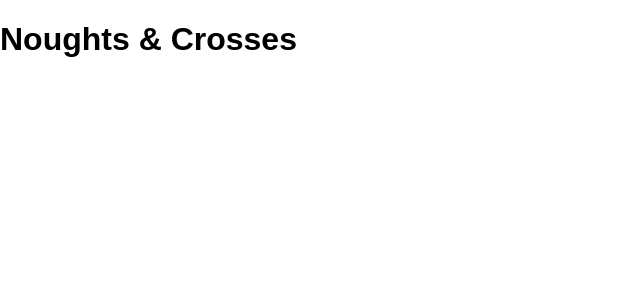
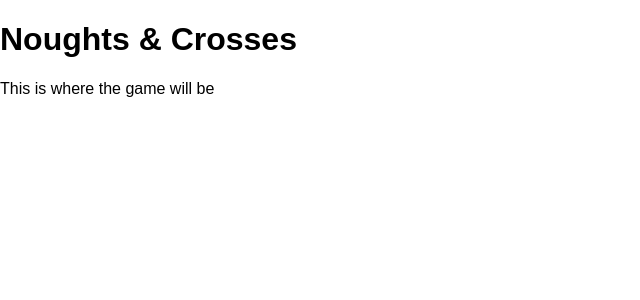
Before and after one commit to miguelmoreba/tic-tac-toe, a React (Create React App) app: page / in a window 1280 px wide. Shown: the top 300 px of the page, without its empty margins (0-640 px from the left). Built offline with nearby package versions, Linux system fonts and the light colour scheme.

Commit message:
Created div for game

```diff
--- a/src/App.js
+++ b/src/App.js
@@ -1,10 +1,12 @@
 import React, { Component } from 'react';
+import GameContainer from './containers/GameContainer.jsx';
 
 class App extends Component {
   render() {
     return (
       <div>
         <h1>Noughts & Crosses</h1>
+        <GameContainer/>
       </div>
     );
   }
--- a/src/containers/GameContainer.jsx
+++ b/src/containers/GameContainer.jsx
@@ -0,0 +1,20 @@
+import React from 'react';
+
+class GameContainer extends React.Component {
+  constructor(props){
+    super(props);
+    this.state = {
+
+    };
+  }
+
+  render(){
+    return(
+      <div>
+        This is where the game will be
+      </div>
+    )
+  }
+}
+
+export default GameContainer;
```
